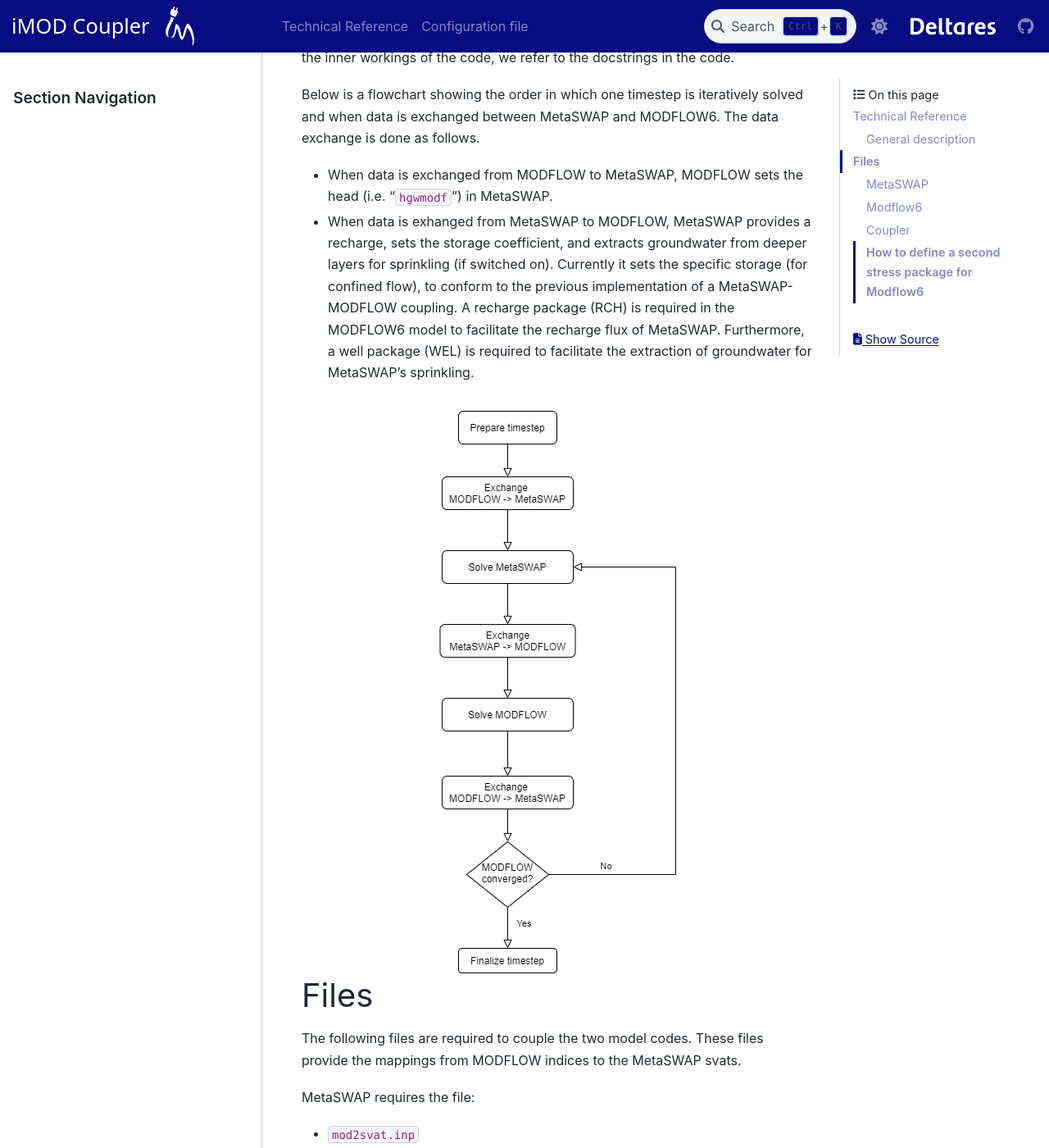
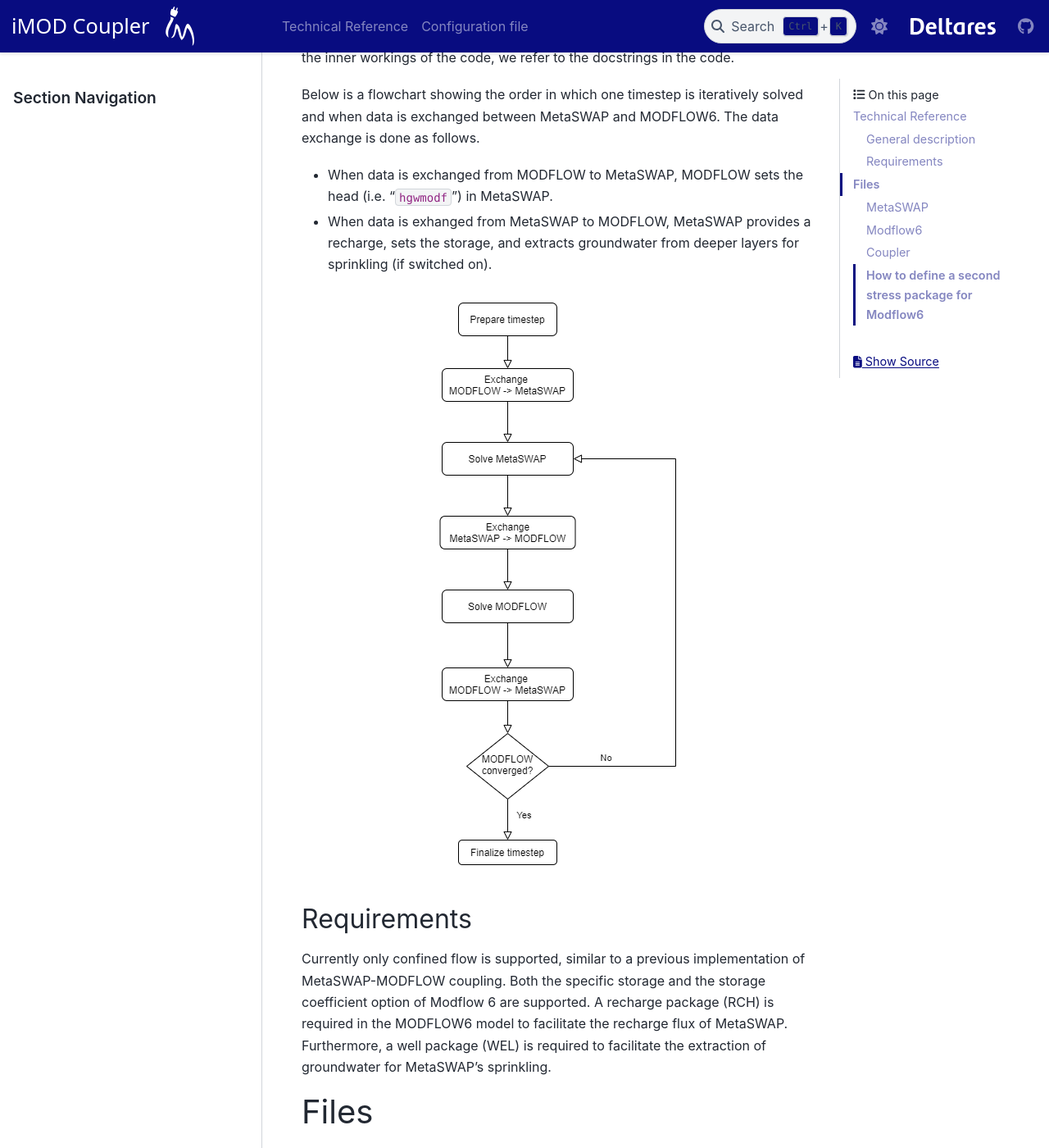
Before and after one commit to Deltares/imod_coupler, a Sphinx documentation site: the page built from docs/technical.rst, in a window 1280 px wide and 1400 px high, scrolled down 312 px. Shown: the whole window at 82% size. Built offline with Sphinx 7.4.7 and the PyData theme 0.15.4, drawn with Linux system fonts in a browser that asks for light colours; some of the changed text lies outside the part shown.

Commit message:
Update technical ref (#87)
* Remove specific package names, already in
advance of the changes that are required to the .toml explanation.

* Update general description

* Fix spelling

Co-authored-by: Hofer-Julian <30049909+Hofer-Julian@users.noreply.github.com>

Co-authored-by: Hofer-Julian <30049909+Hofer-Julian@users.noreply.github.com>

```diff
--- a/docs/configuration.rst
+++ b/docs/configuration.rst
@@ -1,3 +1,5 @@
+.. _configuration_file:
+
 Configuration file
 ------------------
 
--- a/docs/technical.rst
+++ b/docs/technical.rst
@@ -16,17 +16,23 @@ MODFLOW6. The data exchange is done as follows.
 
 -  When data is exchanged from MODFLOW to MetaSWAP, MODFLOW sets the
    head (i.e. "``hgwmodf``") in MetaSWAP.
--  When data is exhanged from MetaSWAP to MODFLOW, MetaSWAP provides a
-   recharge, sets the storage coefficient, and extracts groundwater from
-   deeper layers for sprinkling (if switched on). Currently it sets the
-   specific storage (for confined flow), to conform to the previous
-   implementation of a MetaSWAP-MODFLOW coupling. A recharge package
-   (RCH) is required in the MODFLOW6 model to facilitate the recharge
-   flux of MetaSWAP. Furthermore, a well package (WEL) is required to
-   facilitate the extraction of groundwater for MetaSWAP's sprinkling.
+-  When data is exhanged from MetaSWAP to MODFLOW, MetaSWAP provides a recharge,
+   sets the storage, and extracts groundwater from deeper layers for sprinkling
+   (if switched on).
 
 .. image:: ./figures/MF6BMI_coupling.png
    :align: center
+
+
+Requirements
+------------
+
+Currently only confined flow is supported, similar to a previous implementation
+of MetaSWAP-MODFLOW coupling. Both the specific storage and the storage
+coefficient option of Modflow 6 are supported. A recharge package (RCH) is
+required in the MODFLOW6 model to facilitate the recharge flux of MetaSWAP.
+Furthermore, a well package (WEL) is required to facilitate the extraction of
+groundwater for MetaSWAP's sprinkling.
 
 Files
 =====
@@ -94,22 +100,23 @@ defined. How to define a second stress package is explained
 `here <#how-to-define-a-second-stress-package-for-modflow6>`__. Please
 note that in the model name file the `package
 name <https://modflow6.readthedocs.io/en/latest/_mf6io/gwf-nam.html#block-packages>`__
-has to be defined as "RCH_MSW".
+should correspond to the package name specified :ref:`in the configuration file
+<configuration_file>`.
 
 [filename].wel
 ~~~~~~~~~~~~~~
 
-A dummy well file, of which the fluxes will be overrided. The location
-of the wells is used to assign an well index by Modflow6. The file
-format of the .wel file is described
-`here <https://modflow6.readthedocs.io/en/latest/_mf6io/gwf-wel.html>`__.
-To specify uncoupled extractions/injections as well, a second WEL
-package should be defined. How to define a second stress package is
-explained
-`here <#how-to-define-a-second-stress-package-for-modflow6>`__. Please
-note that in the model name file the `package
-name <https://modflow6.readthedocs.io/en/latest/_mf6io/gwf-nam.html#block-packages>`__
-has to be defined as "WELLS_MSW".
+A dummy well file, of which the fluxes will be overrided. The location of the
+wells is used to assign a well index by Modflow6. The file format of the .wel
+file is described `here
+<https://modflow6.readthedocs.io/en/latest/_mf6io/gwf-wel.html>`__. To specify
+uncoupled extractions/injections as well, a second WEL package should be
+defined. How to define a second stress package is explained `here
+<#how-to-define-a-second-stress-package-for-modflow6>`__. Please note that the
+`package name in the model name file
+<https://modflow6.readthedocs.io/en/latest/_mf6io/gwf-nam.html#block-packages>`__
+should correspond to the package name specified :ref:`in the configuration file
+<configuration_file>`.
 
 Coupler
 -------
@@ -185,7 +192,7 @@ the flow model's ``.nam`` file (GWF_1.nam).
      oc6 GWF_1/oc.oc
    end packages
 
-The argument values ``WELLS_MSW`` and ``WELL2``, specify the
-packagenames to be printed in the water budget .lst file. In the case of
-``WELLS_MSW``, this specific name additionally allows ``imod_coupler``
-to detect which well package to use for sprinkling.
+The argument values ``WELLS_MSW`` and ``WELL2``, specify the packagenames to be
+printed in the water budget .lst file. :ref:`In the configuration file
+<configuration_file>` you have to specify which packagename is used for the
+coupling.
```
